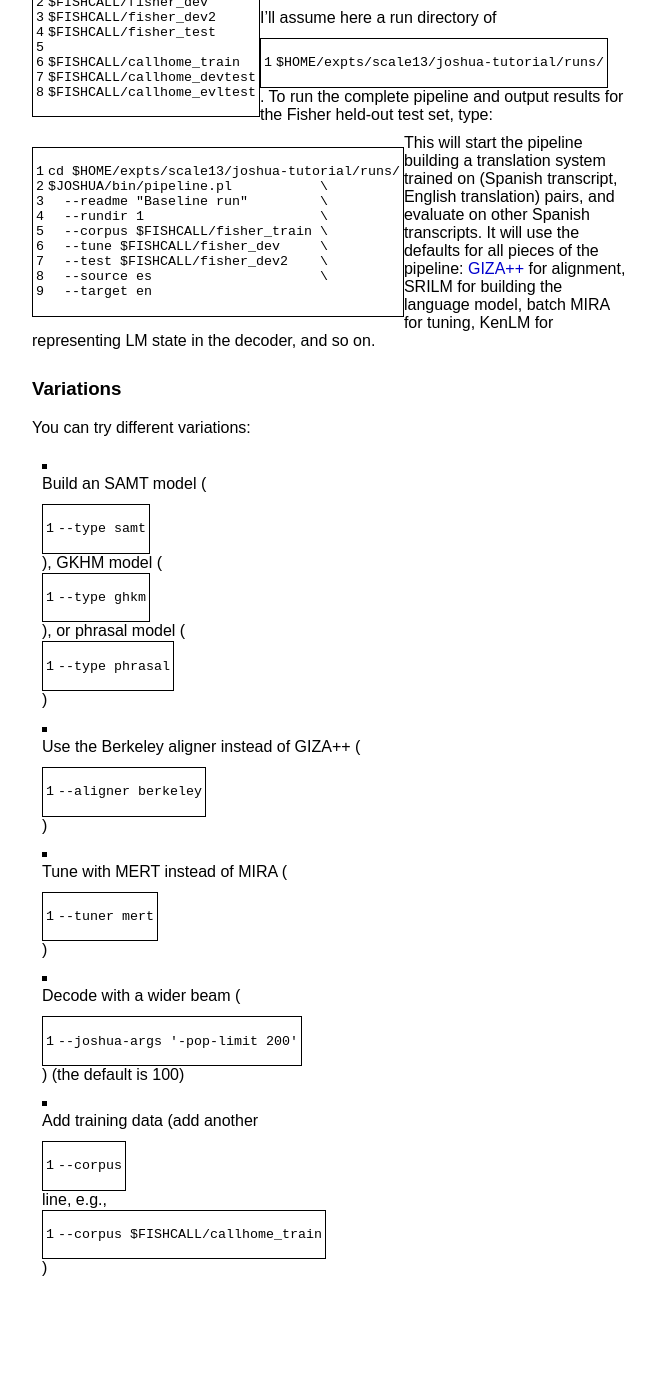
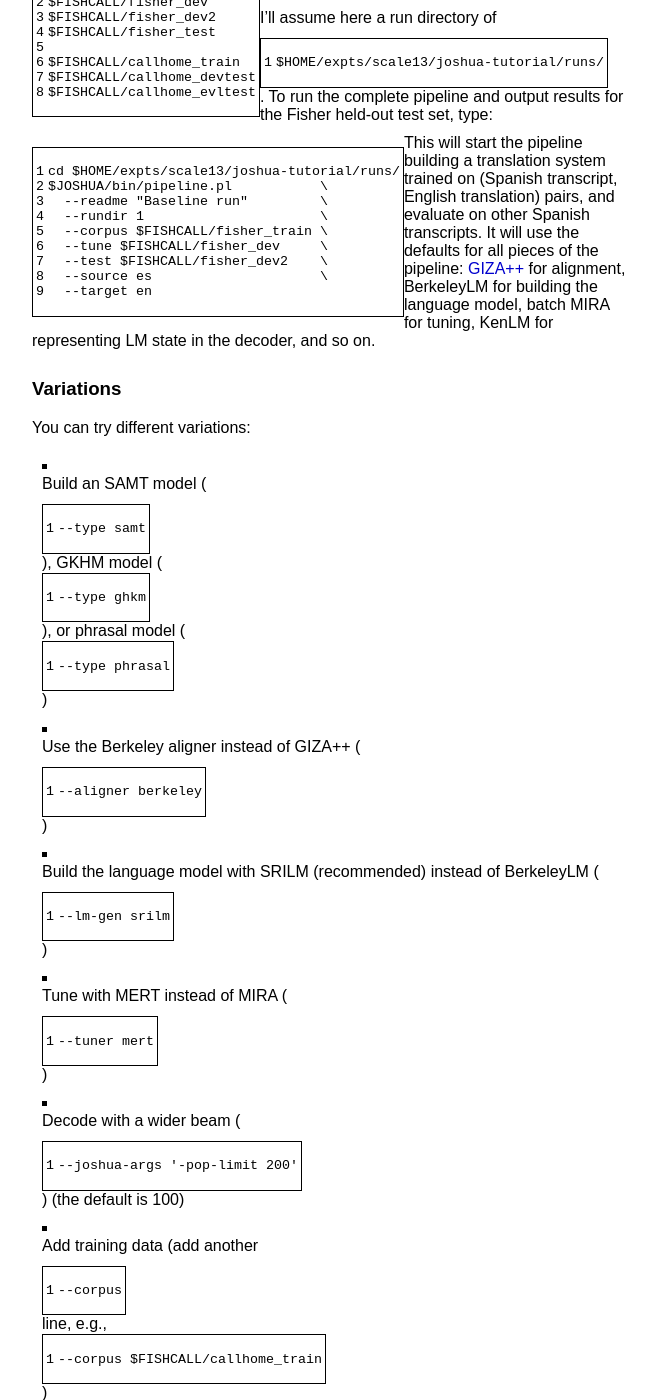
Before and after one commit to joshua-decoder/joshua-decoder.github.com, a Jekyll site: the page built from 5.0/scale2013-tutorial.md, in a window 1280 px wide and 1400 px high, scrolled down 1359 px. Shown: the whole window, without its empty margins (136-791 px from the left). Built offline with Jekyll 4.4.1, drawn with Linux system fonts in a browser that asks for light colours; before the commit the page ends 2667 px from its top, so only the background shows below that.

Commit message:
corrected note about srilm being the default lm gen

```diff
--- a/5.0/scale2013-tutorial.md
+++ b/5.0/scale2013-tutorial.md
@@ -87,7 +87,7 @@ pipeline and output results for the Fisher held-out test set, type:
 
 This will start the pipeline building a translation system trained on (Spanish transcript, English
 translation) pairs, and evaluate on other Spanish transcripts. It will use the defaults for all
-pieces of the pipeline: [GIZA++](https://code.google.com/p/giza-pp/) for alignment, SRILM for
+pieces of the pipeline: [GIZA++](https://code.google.com/p/giza-pp/) for alignment, BerkeleyLM for
 building the language model, batch MIRA for tuning, KenLM for representing LM state in the decoder,
 and so on.
 
@@ -99,6 +99,8 @@ You can try different variations:
 
    - Use the Berkeley aligner instead of GIZA++ (`--aligner berkeley`)
 
+   - Build the language model with SRILM (recommended) instead of BerkeleyLM (`--lm-gen srilm`)
+
    - Tune with MERT instead of MIRA (`--tuner mert`)
 
    - Decode with a wider beam (`--joshua-args '-pop-limit 200'`) (the default is 100)
```
